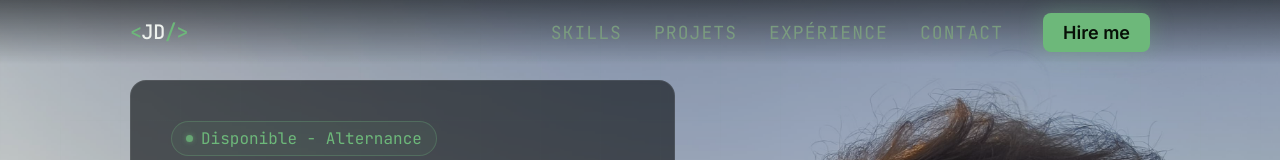
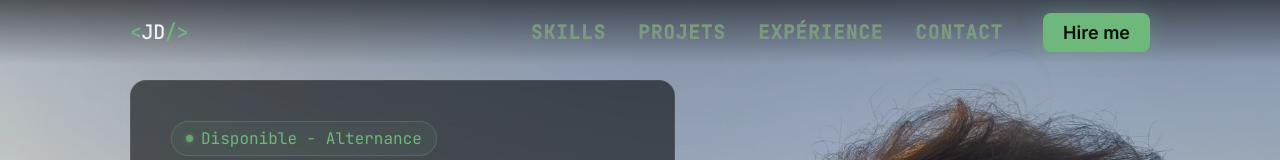
Before and after one commit to David-JUDEA/My-portfolio, a React (Vite) app in the folder portfolio/: page / in a window 1280 px wide. Shown: the top 160 px of the page. Built offline with nearby package versions, Linux system fonts and the light colour scheme.

Commit message:
[FEATURE]: Increase font-size and add bold to the text.

```diff
--- a/portfolio/src/components/Navbar.css
+++ b/portfolio/src/components/Navbar.css
@@ -43,11 +43,12 @@
 }
 .navbar__link {
   font-family: var(--mono);
-  font-size: 18px;
+  font-size: 19px;
   letter-spacing: 0.06em;
   text-transform: uppercase;
   color: var(--muted2);
   transition: color 0.2s;
+  font-weight: bold;
 }
 .navbar__link:hover {
   color: var(--text);
```
